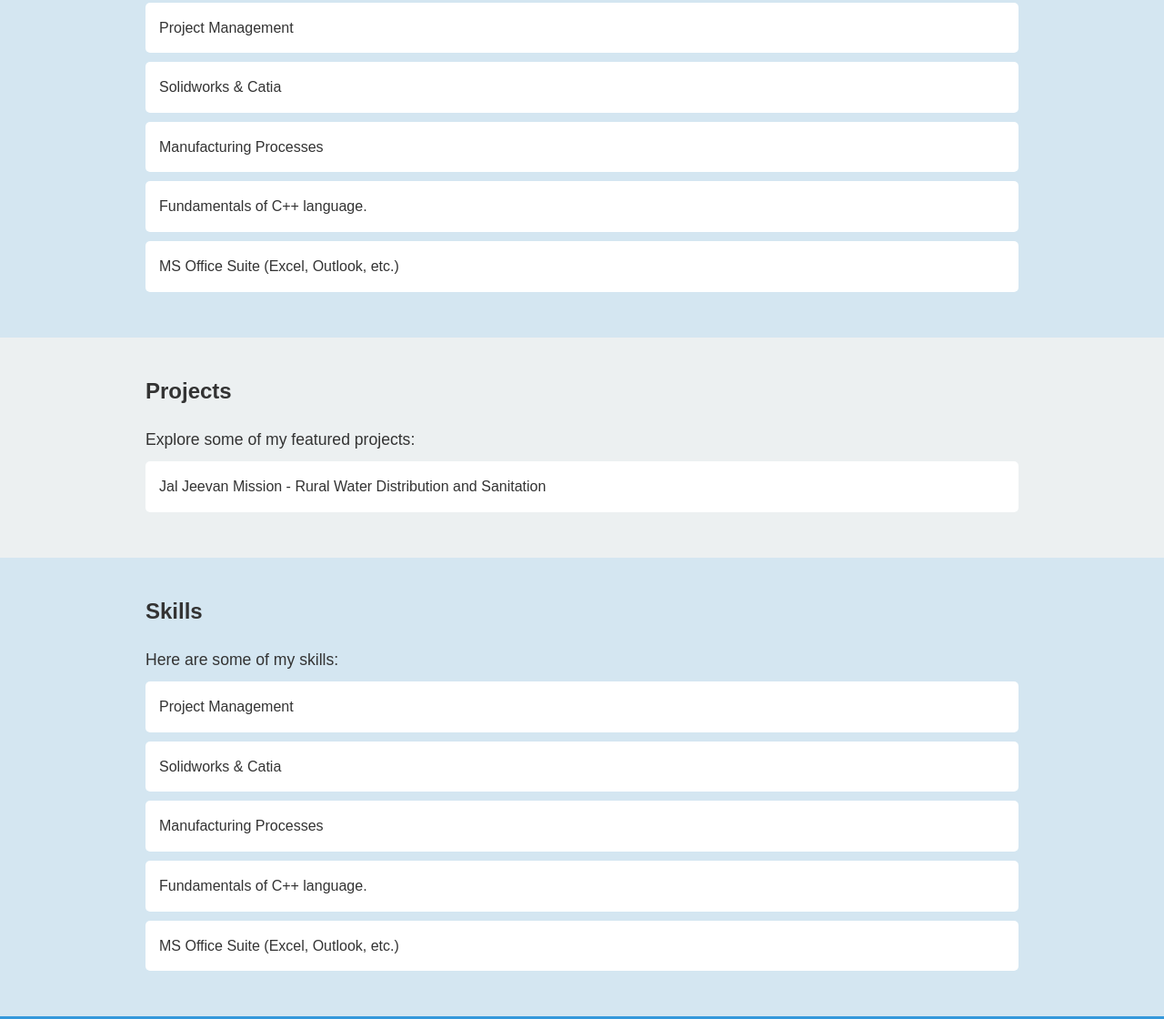
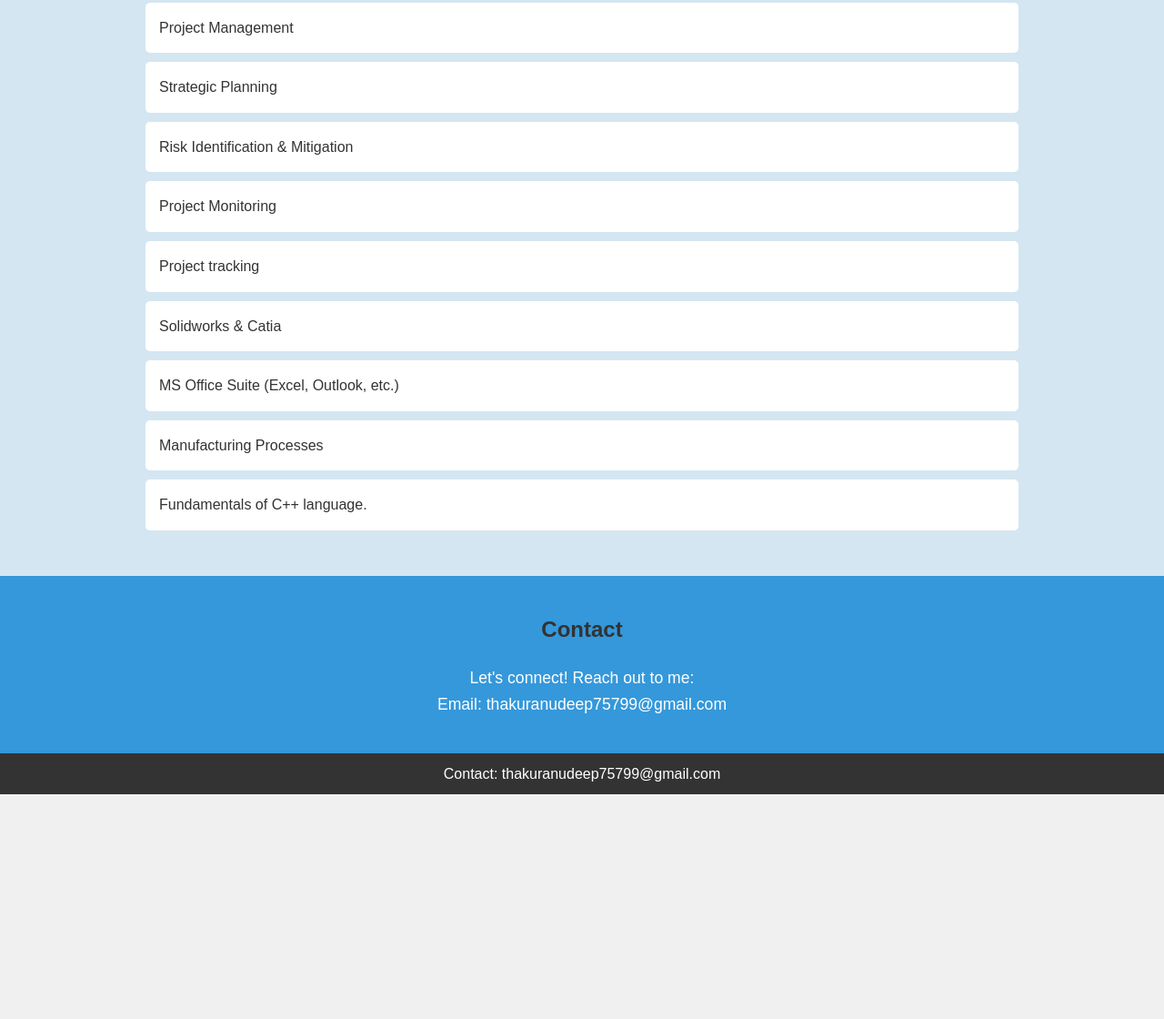
Before and after one commit to AnudeepThakur/AnudeepThakur.github.io, a plain HTML site: page index.html in a window 1280 px wide. Shown: the part 1452-2572 px from the top of the page at 91% size. After the commit the page ends 2325 px from the top, so only its background shows below. Drawn offline with Linux system fonts and the light colour scheme.

Commit message:
Update index.html

```diff
--- a/index.html
+++ b/index.html
@@ -76,41 +76,18 @@
             <p>Here are some of my skills:</p>
             <ul>
                 <li>Project Management</li>
+                <li>Strategic Planning</li>
+                <li>Risk Identification & Mitigation</li>
+                <li>Project Monitoring</li>
+                <li>Project tracking</li>
                 <li>Solidworks & Catia</li>
+                <li>MS Office Suite (Excel, Outlook, etc.)</li>
                 <li>Manufacturing Processes</li>
                 <li>Fundamentals of C++ language.</li>
-                <li>MS Office Suite (Excel, Outlook, etc.)</li>
                 <!-- Add more skills if needed -->
             </ul>
         </div>
     </section>
-
-    <section id="projects">
-        <div class="container">
-            <h2>Projects</h2>
-            <p>Explore some of my featured projects:</p>
-            <ul>
-                <li>Jal Jeevan Mission - Rural Water Distribution and Sanitation</li>
-                <!-- Add more project details if needed -->
-            </ul>
-        </div>
-    </section>
-
-    <section id="skills">
-        <div class="container">
-            <h2>Skills</h2>
-            <p>Here are some of my skills:</p>
-            <ul>
-                <li>Project Management</li>
-                <li>Solidworks & Catia</li>
-                <li>Manufacturing Processes</li>
-                <li>Fundamentals of C++ language.</li>
-                <li>MS Office Suite (Excel, Outlook, etc.)</li>
-                <!-- Add more skills if needed -->
-            </ul>
-        </div>
-    </section>
-
     <section id="contact">
         <div class="container">
             <h2>Contact</h2>
```
